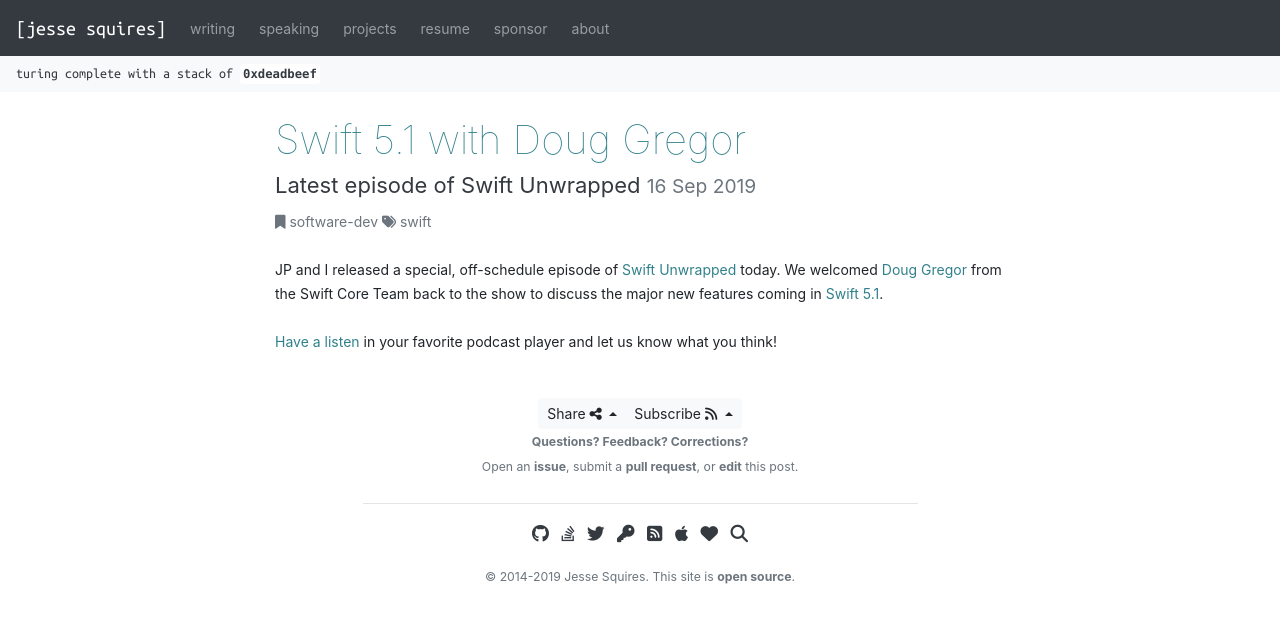
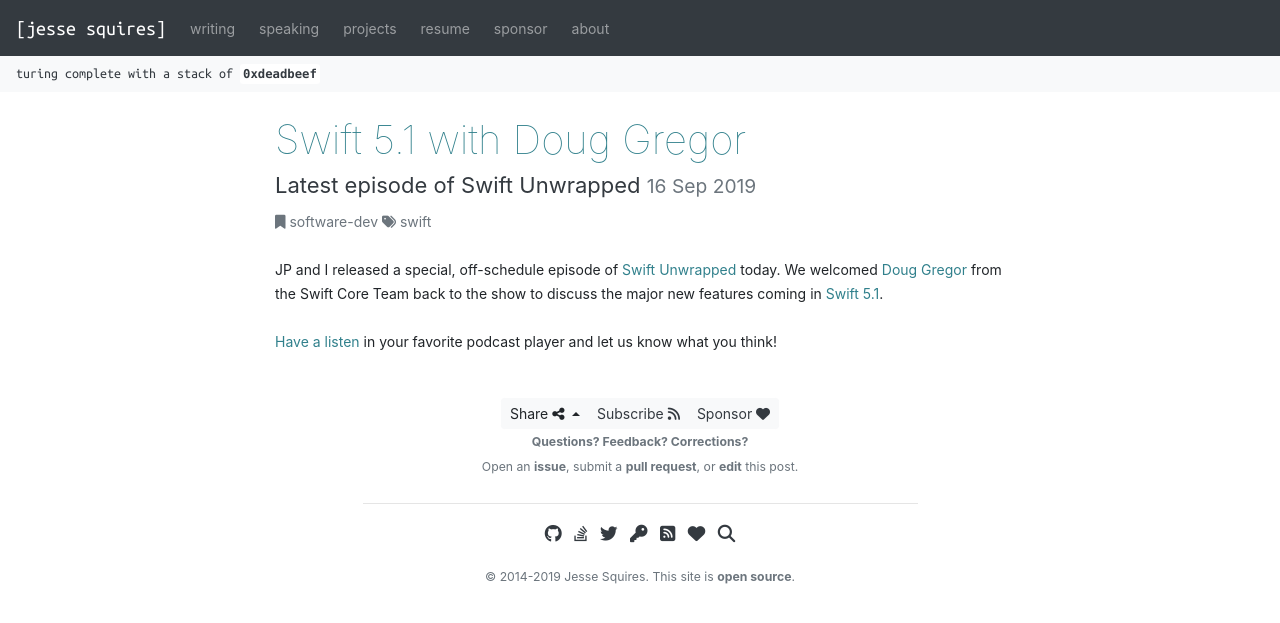
Before and after one commit to jessesquires/jessesquires.com, a Jekyll site: the page built from _posts/2019-09-16-swift-unwrapped-5-1-doug-gregor.md, in a window 1280 px wide. Shown: the top 623 px of the page. Built offline with Jekyll 4.4.1, drawn with Linux system fonts in a browser that asks for light colours; nearby versions of some CDN libraries; library files that are not in the unit come from our copies.

Commit message:
add new subscribe page

```diff
--- a/_includes/blog_subscribe.html
+++ /dev/null
@@ -1,2 +0,0 @@
-
-<p><b>Subscribe:</b> <a href="{{ site.feeds.rss }}">RSS</a>, <a href="{{ site.feeds.json }}">JSON feed</a>, <a href="{{ site.feeds.applenews }}">Apple News</a></p>
--- a/_includes/contact_follow.html
+++ b/_includes/contact_follow.html
@@ -16,10 +16,7 @@
                     <a href="{{ site.social_links.keybase }}" class="text-dark border-0" title="Keybase"><i class="fa fa-lg fa-key" aria-hidden="true"></i></a>
                 </li>
                 <li class="list-inline-item">
-                    <a href="{{ site.feeds.rss }}" class="text-dark border-0" title="Subscribe via RSS"><i class="fa fa-lg fa-rss-square" aria-hidden="true"></i></a>
-                </li>
-                <li class="list-inline-item">
-                    <a href="{{ site.feeds.applenews }}" class="text-dark border-0" title="Add to Apple News"><i class="fa fa-lg fa-apple" aria-hidden="true"></i></a>
+                    <a href="/subscribe" class="text-dark border-0" title="Subscribe"><i class="fa fa-lg fa-rss-square" aria-hidden="true"></i></a>
                 </li>
                 <li class="list-inline-item">
                     <a href="/sponsor" class="text-dark border-0" title="Sponsor"><i class="fa fa-lg fa-heart" aria-hidden="true"></i></a>
--- a/_includes/post_share_subscribe.html
+++ b/_includes/post_share_subscribe.html
@@ -27,22 +27,12 @@
             </div> <!-- share -->
 
             <div class="btn-group dropup" role="group">
-                <button class="btn btn-sm btn-light dropdown-toggle" type="button" data-toggle="dropdown" aria-haspopup="true" aria-expanded="false">
-                    Subscribe <i class="fa fa-rss" aria-hidden="true"></i>
-                </button>
-                <div class="dropdown-menu">
-                    <h6 class="dropdown-header">Subscribe</h6>
-                    <a class="dropdown-item btn-sm text-dark" href="{{ site.feeds.rss }}" title="Subscribe via RSS">
-                        RSS &nbsp;<i class="fa fa-rss" aria-hidden="true"></i>
-                    </a>
-                    <a class="dropdown-item btn-sm text-dark" href="{{ site.feeds.json }}" title="Subscribe via JSON Feed">
-                        JSON Feed &nbsp;<i class="fa fa-code" aria-hidden="true"></i>
-                    </a>
-                    <a class="dropdown-item btn-sm text-dark" href="{{ site.feeds.applenews }}" title="Add to Apple News">
-                        Apple News &nbsp;<i class="fa fa-apple" aria-hidden="true"></i>
-                    </a>
-                </div>
-            </div> <!-- subscribe -->
+                <a class="btn btn-sm btn-light text-dark" href="/subscribe">Subscribe <i class="fa fa-rss" aria-hidden="true"></i></a>
+            </div>
+
+            <div class="btn-group dropup" role="group">
+                <a class="btn btn-sm btn-light text-dark" href="/sponsor">Sponsor <i class="fa fa-heart" aria-hidden="true"></i></a>
+            </div>
 
             </div> <!-- btn-group -->
         </div> <!-- col -->
--- a/blog.html
+++ b/blog.html
@@ -8,9 +8,8 @@
 Sometimes I write about the ethics of tech, labor, and politics.
 I also write personal essays and notes on what I'm currently reading.
 Looking for something specific? You can <a href="/blog/tags">view posts by tag</a>, or <a href="/search">search this site</a>.
+And don't forget to <a href="/subscribe">subscribe</a>.
 </p>
-
-{% include blog_subscribe.html %}
 
 <!-- categories: software-dev, essays, reading-notes -->
 
--- a/tags.html
+++ b/tags.html
@@ -4,9 +4,7 @@
 permalink: /blog/tags/
 ---
 
-{% include blog_subscribe.html %}
-
-<div class="mb-4">
+<div class="mt-4 mb-4">
     <nav>
     <div class="nav nav-pills" id="nav-tab" role="tablist">
         <a class="nav-item nav-link active" id="nav-all-tab" data-toggle="tab" href="#nav-all" role="tab" aria-controls="nav-all" aria-selected="true">
```
Also changed, not shown: subscribe.md (added, +24 -0 lines).
